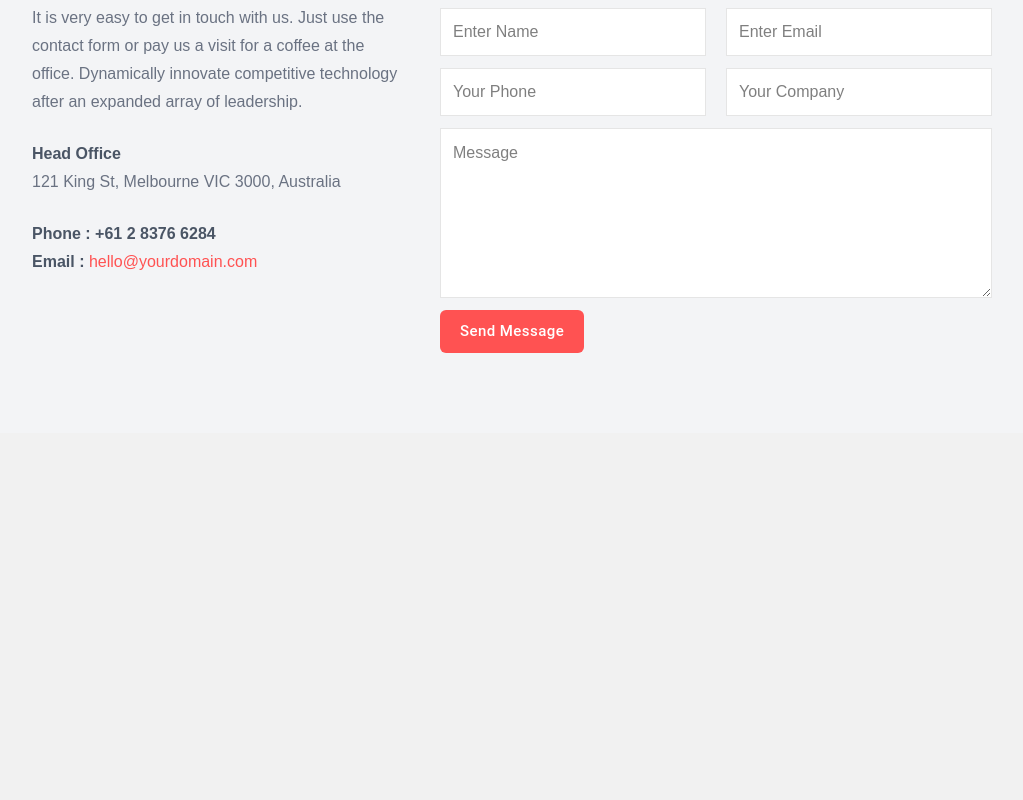
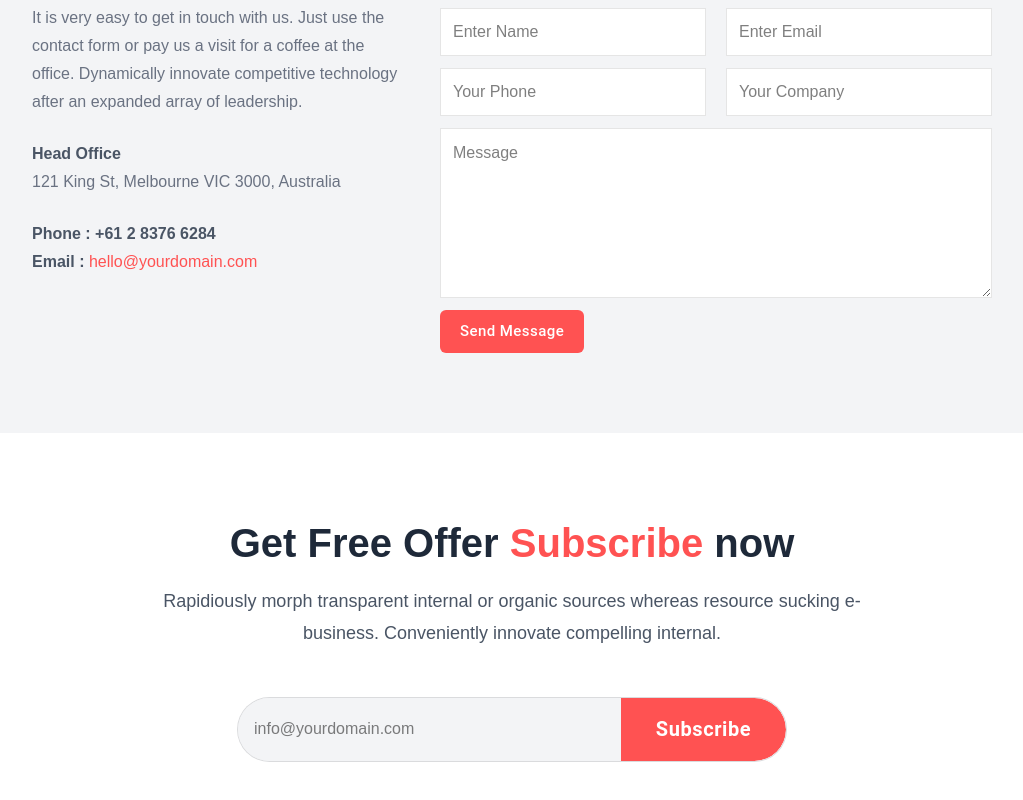
Before and after one commit to farzanacoder/prolex, a Next.js app: page / in a window 1280 px wide. Shown: the part 6850-7650 px from the top of the page, without its empty margins (128-1151 px from the left). Before the commit the page ends 7283 px from the top, so only its background shows below. Built offline with nearby package versions, Linux system fonts and the light colour scheme.

Commit message:
Newsletter done

```diff
--- a/app/page.js
+++ b/app/page.js
@@ -10,6 +10,7 @@ import Testimonial from '@/components/Testimonial'
 import FaQ from '@/components/FaQ'
 import React from 'react'
 import Contact from '@/components/Contact'
+import NewsLetter from '@/components/NewsLetter'
 
 export default function Home() {
   return (
@@ -25,6 +26,7 @@ export default function Home() {
     <Testimonial/>
     <FaQ/>
     <Contact/>
+    <NewsLetter/>
     </>
   )
 }
--- /dev/null
+++ b/components/NewsLetter.jsx
@@ -0,0 +1,20 @@
+import { Button } from '@mui/material'
+import React from 'react'
+
+export default function NewsLetter() {
+  return (
+    <section className='bg-white py-20'>
+        <div className="container">
+        <h2 className='hd text-center'>Get Free Offer <span className='text-primary'> Subscribe</span> now</h2>
+       <p className='text-center w-[75%] m-auto text-lg leading-8 mt-3 text-gray-600'>
+        Rapidiously morph transparent internal or organic sources whereas resource sucking e-business. Conveniently innovate compelling internal.
+       </p><br /><br />
+
+       <form action="" className='bg-gray-100 relative w-[550px] h-[65px] m-auto rounded-full overflow-hidden border border-[rgba(0,0,0,0.1)]'>
+        <input type="text" className='w-full h-full bg-gray-100 outline-none px-4' placeholder='info@yourdomain.com'/>
+        <Button className='!bg-primary !text-xl !font-semibold !capitalize !w-[165px] !h-full !text-white !px-5 !py-3 !absolute top-0 right-0 hover:!bg-secondary !rounded-r-full'>Subscribe</Button>
+       </form>
+        </div>
+    </section>
+  )
+}
```
